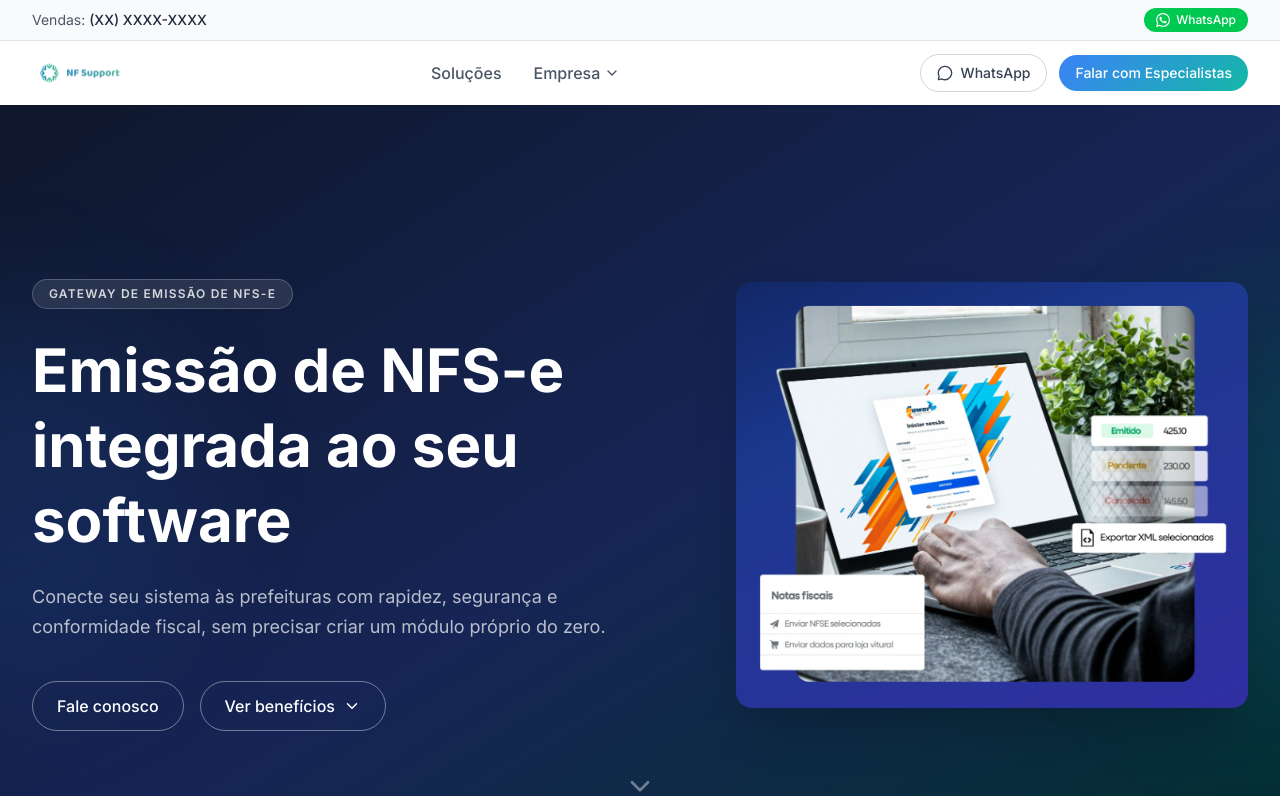
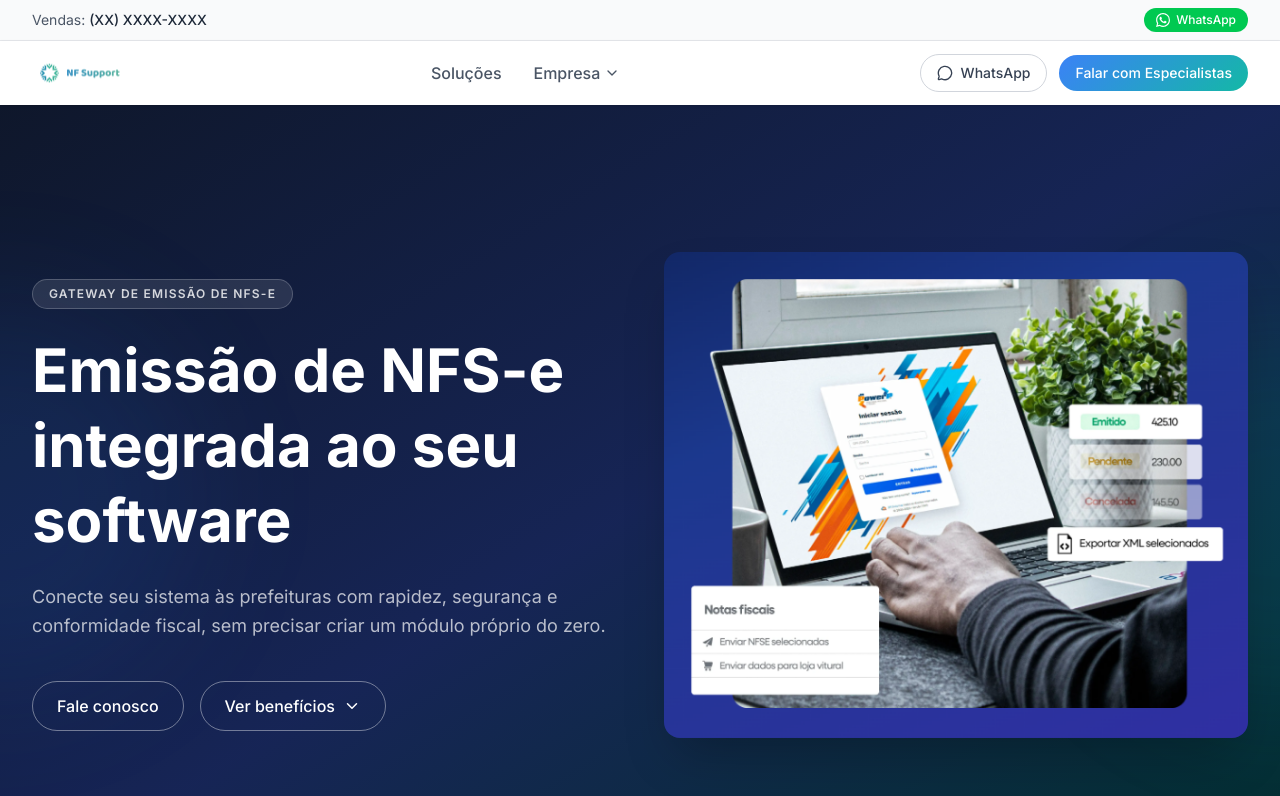
Before and after one commit to AeRmkt/-support-nfse, a Next.js app: page / in a window 1280 px wide. Shown: the top 796 px of the page. Built offline with nearby package versions, Linux system fonts and the light colour scheme.

Commit message:
style: increase Hero product image size

```diff
--- a/components/Hero.tsx
+++ b/components/Hero.tsx
@@ -56,9 +56,9 @@ export default function Hero() {
             <Image
               src="/hero-dashboard.png"
               alt="Dashboard NF Support"
-              width={560}
-              height={420}
-              className="w-full max-w-lg rounded-2xl shadow-2xl"
+              width={720}
+              height={540}
+              className="w-full max-w-2xl rounded-2xl shadow-2xl"
               priority
             />
           </motion.div>
```
